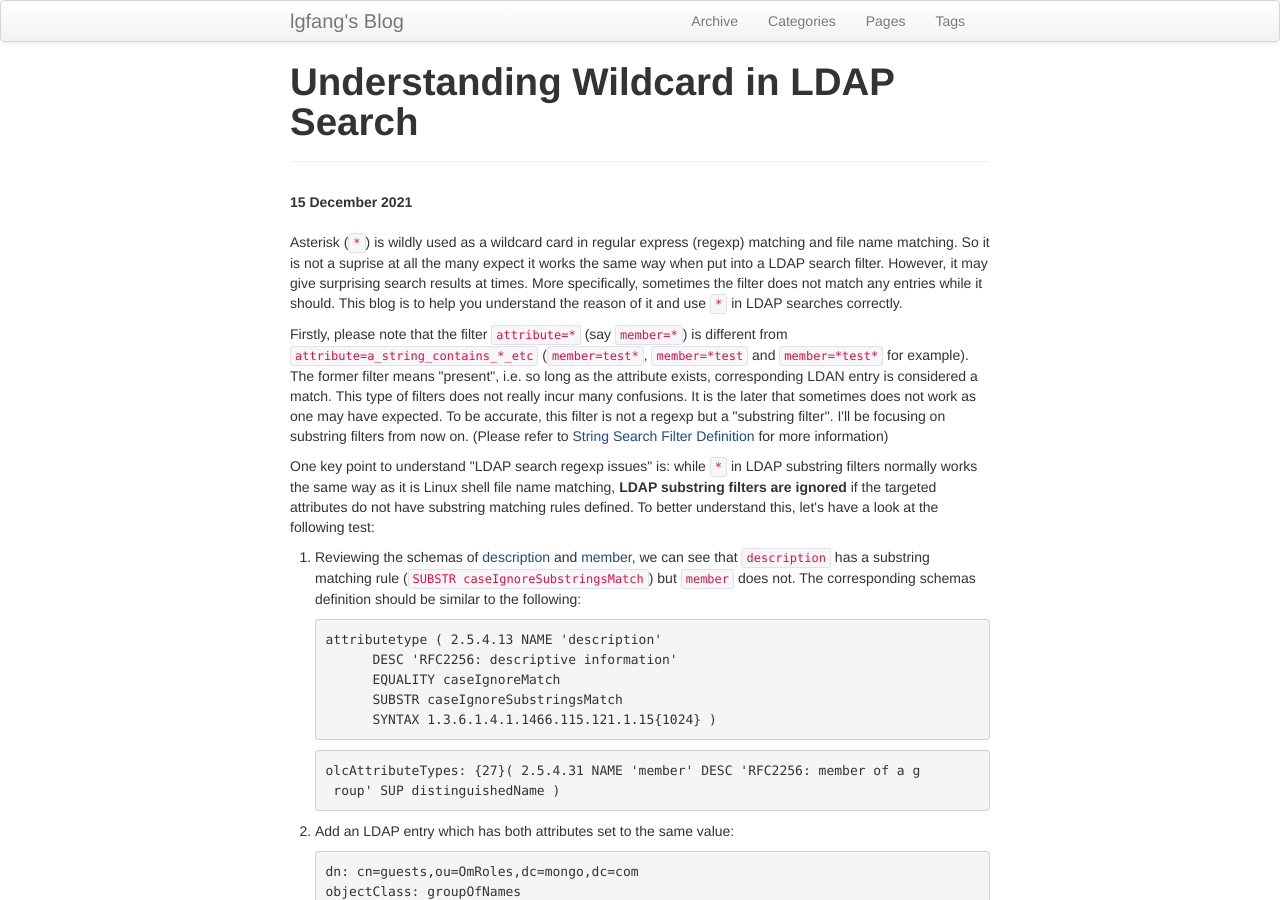
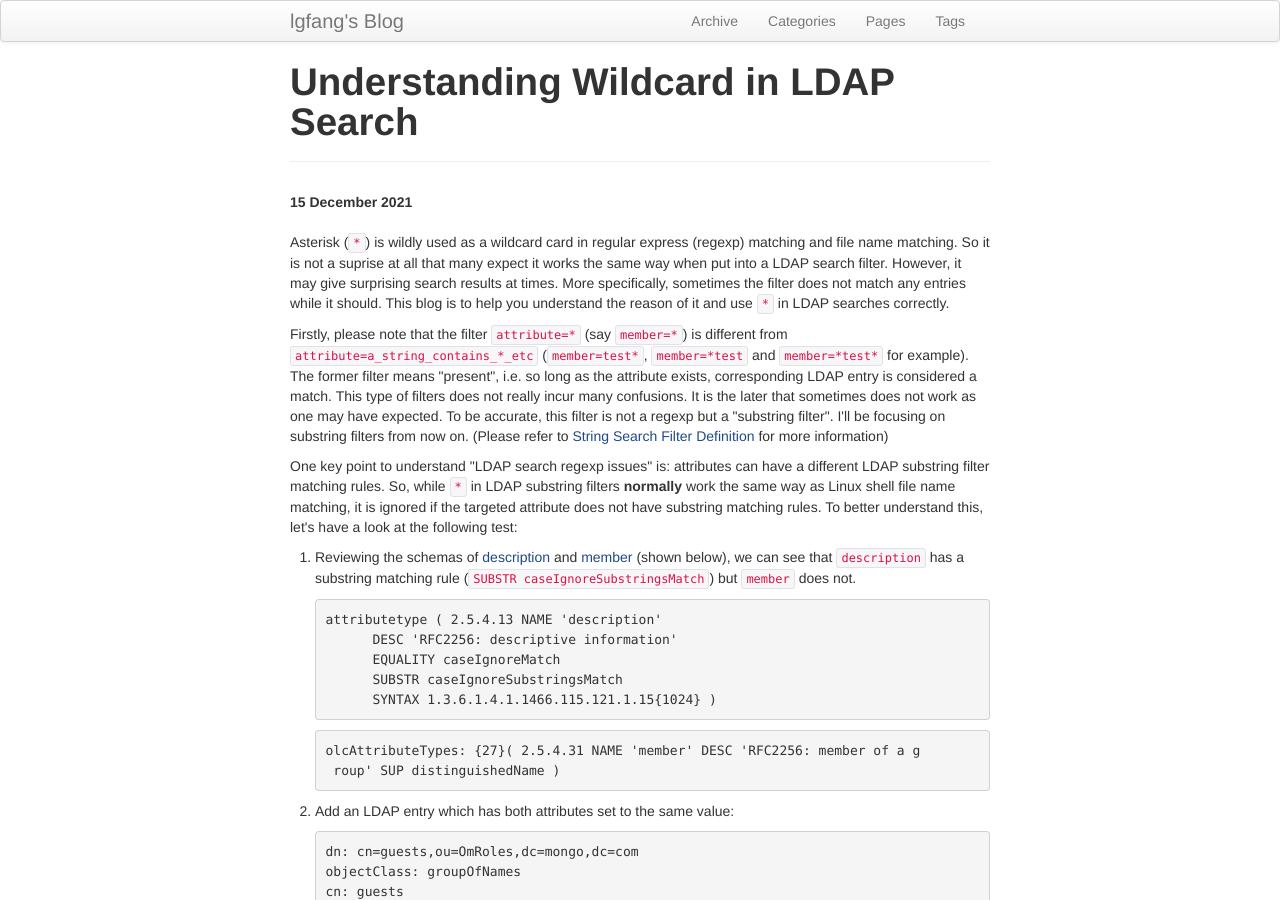
Before and after one commit to lgfang/lgfang.github.io, a Jekyll site: the page built from _posts/2021-12-15-ldap-search-wildcard.html, in a window 1280 px wide and 900 px high. Built offline with Jekyll 4.4.1, drawn with Linux system fonts in a browser that asks for light colours; comment, search, counter and statistics services are not loaded.

```diff
--- a/_posts/2021-12-15-ldap-search-wildcard.html
+++ b/_posts/2021-12-15-ldap-search-wildcard.html
@@ -8,7 +8,7 @@ tags: [LDAP, regexp]
 
 <p>
 Asterisk (<code>*</code>) is wildly used as a wildcard card in regular express (regexp)
-matching and file name matching. So it is not a suprise at all the many expect
+matching and file name matching. So it is not a suprise at all that many expect
 it works the same way when put into a LDAP search filter. However, it may give
 surprising search results at times. More specifically, sometimes the filter does
 not match any entries while it should. This blog is to help you understand the
@@ -19,7 +19,7 @@ reason of it and use <code>*</code> in LDAP searches correctly.
 Firstly, please note that the filter <code>attribute=*</code> (say <code>member=*</code>) is different
 from <code>attribute=a_string_contains_*_etc</code> (<code>member=test*</code>, <code>member=*test</code> and
 <code>member=*test*</code> for example). The former filter means "present", i.e. so long as
-the attribute exists, corresponding LDAN entry is considered a match. This type
+the attribute exists, corresponding LDAP entry is considered a match. This type
 of filters does not really incur many confusions. It is the later that sometimes
 does not work as one may have expected. To be accurate, this filter is not a
 regexp but a "substring filter". I'll be focusing on substring filters from now
@@ -27,19 +27,19 @@ on. (Please refer to <a href="https://datatracker.ietf.org/doc/html/rfc2254#sect
 </p>
 
 <p>
-One key point to understand "LDAP search regexp issues" is: while <code>*</code> in LDAP
-substring filters normally works the same way as it is Linux shell file name
-matching, <b>LDAP substring filters are ignored</b> if the targeted attributes do not
-have substring matching rules defined. To better understand this, let's have a
-look at the following test:
+One key point to understand "LDAP search regexp issues" is: attributes can have
+a different LDAP substring filter matching rules. So, while <code>*</code> in LDAP
+substring filters <b>normally</b> work the same way as Linux shell file name
+matching, it is ignored if the targeted attribute does not have substring
+matching rules. To better understand this, let's have a look at the following
+test:
 </p>
 
 <ol class="org-ol">
 <li><p>
-Reviewing the schemas of <a href="https://ldapwiki.com/wiki/Description">description</a> and <a href="https://ldapwiki.com/wiki/Member">member</a>, we can see that
-<code>description</code> has a substring matching rule (<code>SUBSTR
-   caseIgnoreSubstringsMatch</code>) but <code>member</code> does not. The corresponding schemas
-definition should be similar to the following:
+Reviewing the schemas of <a href="https://ldapwiki.com/wiki/Description">description</a> and <a href="https://ldapwiki.com/wiki/Member">member</a> (shown below), we can see
+that <code>description</code> has a substring matching rule (<code>SUBSTR
+   caseIgnoreSubstringsMatch</code>) but <code>member</code> does not.
 </p>
 
 <div class="org-src-container">
```
Also changed, not shown: _posts/2022-01-09-vested-rsu.html (+8 -7 lines).
